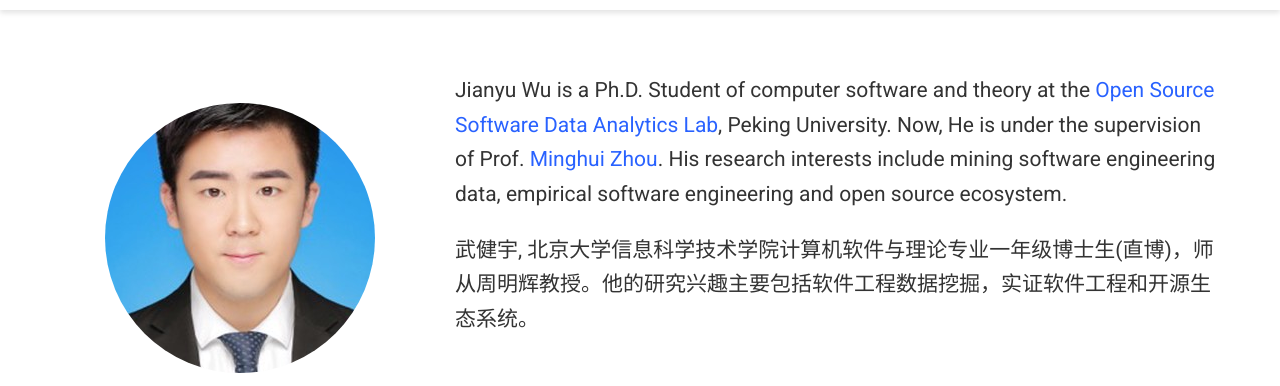
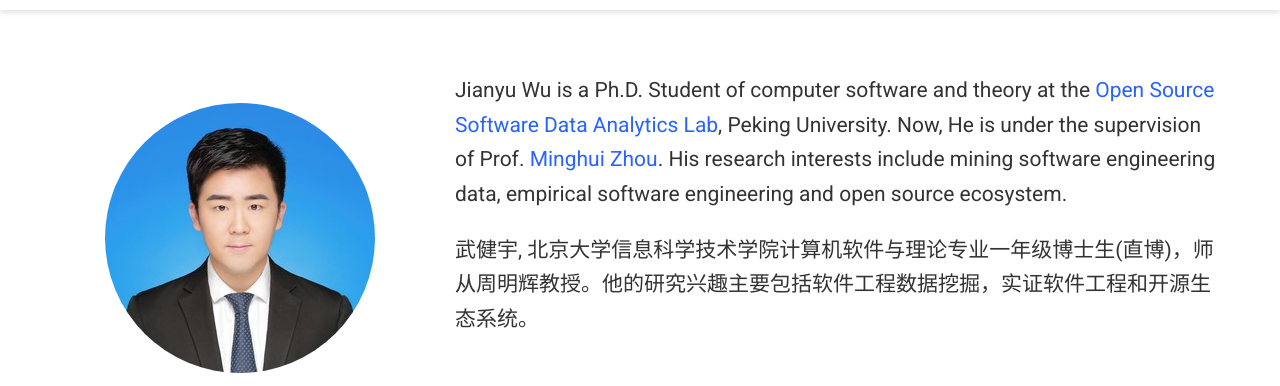
Before and after one commit to CalmJerome/CalmJerome.github.io, a plain HTML site: page authors/admin/index.html in a window 1280 px wide. Shown: the part 60-446 px from the top of the page. Drawn offline with nearby package versions, Linux system fonts and the light colour scheme; some packages are replaced by stand-ins of ours; some icons are missing.

Commit message:
add a new avatar

```diff
--- a/authors/admin/index.html
+++ b/authors/admin/index.html
@@ -535,7 +535,7 @@
 
 
 
-      <img class="avatar avatar-circle" src="/authors/admin/avatar_hu09b04ca6a6f0eac2a2ae797455135f4d_15982_270x270_fill_q90_lanczos_center.jpg" alt="Avatar">
+      <img class="avatar avatar-circle" src="/authors/admin/avatar_hu662bf2192c6df75837c0cc1db67ad948_69322_270x270_fill_q90_lanczos_center.jpeg" alt="Avatar">
 
 
       <div class="portrait-title">
```
Also changed, not shown: index.html (+1 -1 lines), authors/admin/avatar.jpeg (added), authors/admin/avatar_hu662bf2192c6df75837c0cc1db67ad948_69322_270x270_fill_q90_lanczos_center.jpeg (added).
